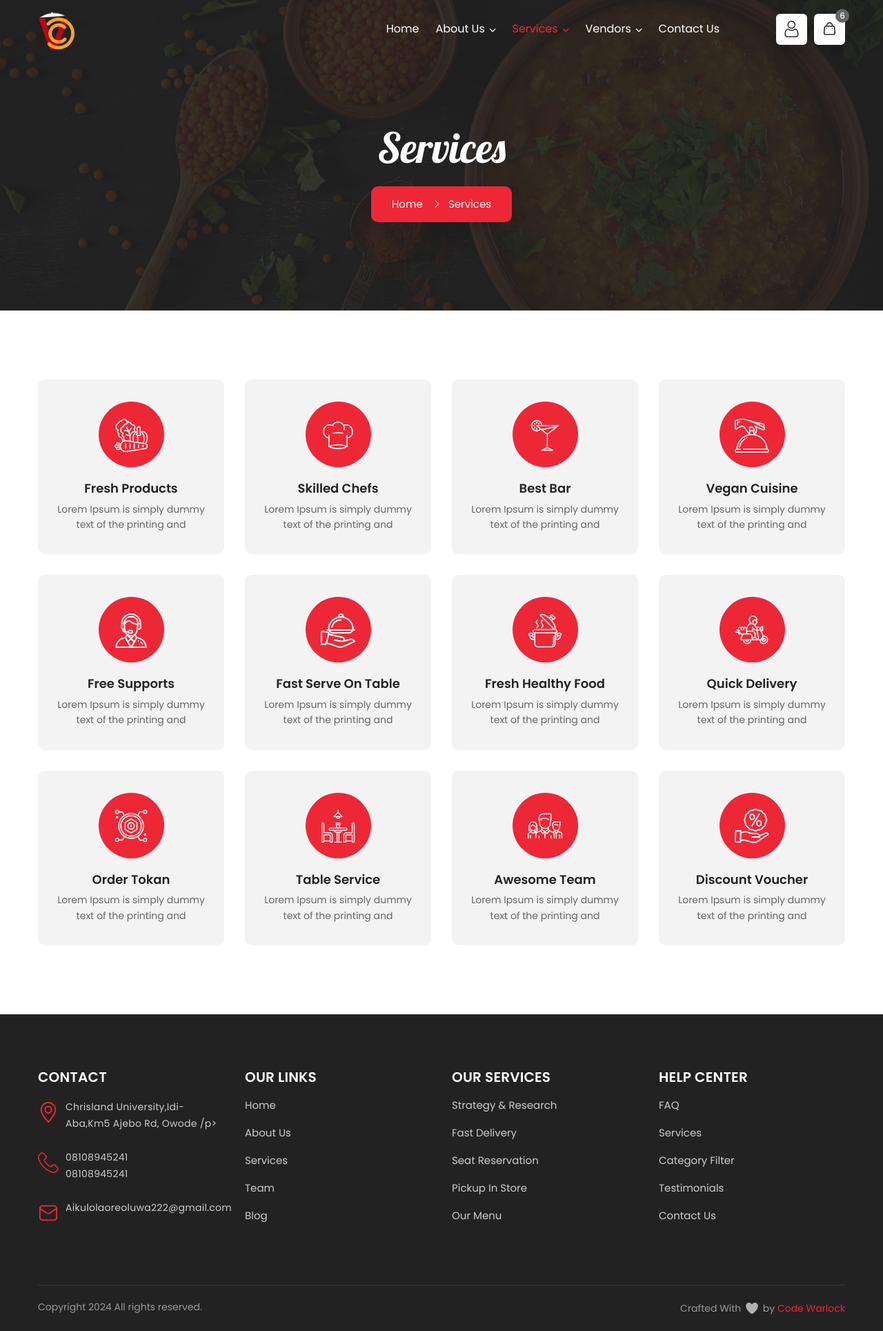
After one commit to Orelo-Carterr/VendorConnect, a Django app: page /services/ in a window 1280 px wide. The commit adds this page. Shown: the whole page at 69% size. Run offline with Django 5.2, Linux system fonts and the light colour scheme; some libraries are stand-ins or nearby versions; some web fonts are replaced.

Commit message:
Added Services

```diff
--- a/mainapp/templates/mainapp/includes/_footer.html
+++ b/mainapp/templates/mainapp/includes/_footer.html
@@ -9,17 +9,16 @@
                         <ul>
                             <li>
                                 <i class="flaticon-placeholder"></i>
-                                <p>1247/Plot No. 39, 15th Phase, Colony, Kkatpally, Hyderabad</p>
+                                <p>Chrisland University,Idi-Aba,Km5 Ajebo Rd, Owode /p>
                             </li>
                             <li>
                                 <i class="flaticon-telephone"></i>
-                                <p>+91 987-654-3210<br>
-                                    +91 123-456-7890</p>
+                                <p>08108945241<br>
+                                    08108945241</p>
                             </li>
                             <li>
                                 <i class="flaticon-email-1"></i>
-                                <p>info@example.com<br>
-                                info@example.com</p>
+                                <p>Aikulolaoreoluwa222@gmail.com <br></p>
                             </li>
                         </ul>
                     </div>
@@ -30,7 +29,7 @@
                         <ul>
                             <li><a href="{% url "index" %}"><span>Home</span></a></li>
                             <li><a href="{% url "about" %}"><span>About Us</span></a></li>
-                            <li><a href="services.html"><span>Services</span></a></li>
+                            <li><a href="{% url "services" %}"><span>Services</span></a></li>
                             <li><a href="{% url "team" %}"><span>Team</span></a></li>
                             <li><a href="blog-standard.html"><span>Blog</span></a></li>
                         </ul>
@@ -53,7 +52,7 @@
                         <h5 class="footer-title">Help Center</h5>
                         <ul>
                             <li><a href="{% url "faq" %}"><span>FAQ</span></a></li>
-                            <li><a href="shop-style-1.html"><span>Shop</span></a></li>
+                            <li><a href="{% url "services" %}"><span>Services</span></a></li>
                             <li><a href="shop-style-2.html"><span>Category Filter</span></a></li>
                             <li><a href="{% url "testimonial" %}"><span>Testimonials</span></a></li>
                             <li><a href="{% url "contact" %}"><span>Contact Us</span></a></li>
@@ -79,3 +78,9 @@
     <img class="bg1 dz-move" src="{% static "images/background/pic5.png" %}" alt="/">
     <img class="bg2 dz-move" src="{% static "images/background/pic6.png" %}" alt="/">
 </footer>
+
+<div class="scroltop-progress scroltop-primary">
+    <svg width="100%" height="100%" viewBox="-1 -1 102 102">
+        <path d="M50,1 a49,49 0 0,1 0,98 a49,49 0 0,1 0,-98"/>
+    </svg>
+</div>
--- a/mainapp/templates/mainapp/includes/_header.html
+++ b/mainapp/templates/mainapp/includes/_header.html
@@ -7,8 +7,8 @@
 
                 <!-- Website Logo -->
                 <div class="logo-header mostion">
-                    <a href="{% url "index" %}" class="anim-logo"><img src="{% static "images/logo.png" %}" alt="/"></a>
-                    <a href="{% url "index" %}" class="anim-logo-white"><img src="{% static "images/logo2.png" %}" alt="/"></a>
+                    <a href="{% url "index" %}" class="anim-logo"><img src="{% static "images/VendorConnect.png" %}" alt="/"></a>
+                    <a href="{% url "index" %}" class="anim-logo-white"><img src="{% static "images/VendorConnect.png" %}" alt="/"></a>
                 </div>
 
                 <!-- Nav Toggle Button -->
@@ -93,7 +93,7 @@
                 <!-- Header Nav -->
                 <div class="header-nav navbar-collapse collapse justify-content-end" id="navbarNavDropdown">
                     <div class="logo-header">
-                        <a href="{% url "index" %}" class="anim-logo"><img src="{% static "images/logo.png" %}" alt="/"></a>
+                        <a href="{% url "index" %}" class="anim-logo"><img src="{% static "images/VendorConnect.png" %}" alt="/"></a>
                     </div>
                     <ul class="nav navbar-nav navbar white">
                         <li ><a href="{% url "index" %}">Home</a>
@@ -107,7 +107,7 @@
                                     </ul>
                                 </li>
                         </li>
-                        <li class="sub-menu-down"><a href="javascript:void(0);">Shop</a>
+                        <li class="sub-menu-down"><a href="{% url "services" %}">Services</a>
                             <ul class="sub-menu">
                                 <li><a href="shop-style-1.html">Shop Style 1</a></li>
                                 <li><a href="shop-style-2.html">Shop Style 2</a></li>
@@ -122,34 +122,34 @@
                             <ul class="mega-menu">
                                 <li> <a href="javascript:;">Adonai Kitchen</a>
                                     <ul>
-                                        <li><a href="blog-grid-2.html">Blog Grid 2</a></li>
-                                        <li><a href="blog-grid-3.html">Blog Grid 3</a></li>
-                                        <li><a href="blog-grid-left-sidebar.html">Blog Grid Left Sidebar</a></li>
-                                        <li><a href="blog-grid-right-sidebar.html">Blog Grid Right Sidebar</a></li>
+                                        <li><a href="blog-grid-2.html">Drinks</a></li>
+                                        <li><a href="blog-grid-3.html">Soups and Swallow</a></li>
+                                        <li><a href="blog-grid-left-sidebar.html">Snacks</a></li>
+                                        <li><a href="blog-grid-right-sidebar.html">Dishes</a></li>
                                     </ul>
                                 </li>
                                 <li> <a href="javascript:;">Blossom Kitchen</a>
                                     <ul>
-                                        <li><a href="blog-list.html">Blog List</a></li>
-                                        <li><a href="blog-list-left-sidebar.html">Blog List Left Sidebar</a></li>
-                                        <li><a href="blog-list-right-sidebar.html">Blog List Right Sidebar</a></li>
-                                        <li><a href="blog-both-sidebar.html">Blog Both Sidebar</a></li>
+                                        <li><a href="blog-list.html">Drinks</a></li>
+                                        <li><a href="blog-list-left-sidebar.html">Soups and Swallow</a></li>
+                                        <li><a href="blog-list-right-sidebar.html">Snacks</a></li>
+                                        <li><a href="blog-both-sidebar.html">Proteins and Dishes</a></li>
                                     </ul>
                                 </li>
                                 <li> <a href="javascript:;">Hot and Spicy Kitchen</a>
                                     <ul>
-                                        <li><a href="blog-standard.html">Blog Detail</a></li>
-                                        <li><a href="blog-open-gutenberg.html">Blog Open Gutenberg</a></li>
-                                        <li><a href="blog-detail-left-sidebar.html">Blog Details Left Sidebar</a></li>
-                                        <li><a href="blog-detail-right-sidebar.html">Blog Details Right Sidebar</a></li>
+                                        <li><a href="blog-standard.html">Bread and Snacks</a></li>
+                                        <li><a href="blog-open-gutenberg.html">Drinks</a></li>
+                                        <li><a href="blog-detail-left-sidebar.html">Shawarma</a></li>
+                                        <li><a href="blog-detail-right-sidebar.html">Finger foods</a></li>
                                     </ul>
                                 </li>
                                 <li> <a href="javascript:;">Deli Buds Kitchen</a>
                                     <ul>
-                                        <li><a href="blog-grid-3-masonary.html">Blog Grid 3 Masonry</a></li>
-                                        <li><a href="blog-grid-4-masonary.html">Blog Grid 4 Masonry</a></li>
-                                        <li><a href="blog-wide-list-sidebar.html">Blog Wide List Sidebar</a></li>
-                                        <li><a href="blog-wide-grid-sidebar.html">Blog Wide Grid Sidebar</a></li>
+                                        <li><a href="blog-grid-3-masonary.html">Smoothies</a></li>
+                                        <li><a href="blog-grid-4-masonary.html">Shawarma and Finger foods</a></li>
+                                        <li><a href="blog-wide-list-sidebar.html">Catfish</a></li>
+                                        <li><a href="blog-wide-grid-sidebar.html">Suya and Asun</a></li>
                                     </ul>
                                 </li>
 
--- a/mainapp/templates/mainapp/index.html
+++ b/mainapp/templates/mainapp/index.html
@@ -31,8 +31,8 @@
                             <div class="row align-items-center">
                                 <div class="col-xl-6 col-lg-7 col-md-7">
                                     <div class="banner-content">
-                                        <h1 class="title wow fadeInUp" data-wow-delay="0.2s">The Number <span class="text-primary">#1</span> Choice Your Hunger Solution</h1>
-                                        <p class="wow fadeInUp" data-wow-delay="0.4s">Lorem Ipsum is simply dummy text of the printing and typesetting industry. Lorem Ipsum has been the industry's standard dummy text ever since the 1500s,</p>
+                                        <h1 class="title wow fadeInUp" data-wow-delay="0.2s">The Number <span class="text-primary">#1</span> World of Flavors on Campus</h1>
+                                        <p class="wow fadeInUp" data-wow-delay="0.4s">Connecting you to the best vendors, meals, and deals, all in one place.</p>
 
                                         <div class="banner-btn d-flex align-items-center wow fadeInUp" data-wow-delay="0.6s">
                                             <a href="contact-us.html" class="btn btn-primary btn-md shadow-primary m-r30 btn-hover-3"><span class="btn-text" data-text="Book a Table">Book a Table</span></a>
--- /dev/null
+++ b/mainapp/templates/mainapp/services.html
@@ -0,0 +1,215 @@
+{% extends "base.html" %}
+{% load static %}
+
+
+    {%block title %}
+        VendorConnect | Streamlined Campus Dining Solutions
+    {% endblock %}
+    {% block styles %}
+        {% include 'mainapp/includes/_links.html' %}
+    {% endblock styles %}
+
+{% block content %}
+    {% include 'mainapp/includes/_mainloader.html' %}
+    <div class="page-wraper">
+
+        <!-- Header -->
+		{% include 'mainapp/includes/_header.html' %}
+        <!-- Header -->
+	<div class="page-content bg-white">
+		<!-- Banner  -->
+		<div class="dz-bnr-inr style-1 text-center bg-parallax" style="background-image:url('assets/images/banner/bnr1.jpg'); background-size:cover; background-position:center;">
+			<div class="container">
+				<div class="dz-bnr-inr-entry">
+					<h1>Services</h1>
+					<!-- Breadcrumb Row -->
+					<nav aria-label="breadcrumb" class="breadcrumb-row">
+						<ul class="breadcrumb">
+							<li class="breadcrumb-item"><a href="index.html">Home</a></li>
+							<li class="breadcrumb-item active" aria-current="page">Services</li>
+						</ul>
+					</nav>
+					<!-- Breadcrumb Row End -->
+				</div>
+			</div>
+		</div>
+		<!-- Banner End -->
+
+		<!-- Service Section -->
+		<section class="content-inner">
+			<div class="container">
+				<div class="row">
+					<div class="col-lg-3 col-sm-6 m-b30">
+						<div class="icon-bx-wraper style-3">
+							<div class="icon-bx">
+								<div class="icon-cell">
+									<i class="flaticon-vegetable"></i>
+								</div>
+							</div>
+							<div class="icon-content">
+								<h5 class="title"><a href="service-detail.html">Fresh Products</a></h5>
+								<p>Lorem Ipsum is simply dummy text of the printing and </p>
+							</div>
+						</div>
+					</div>
+					<div class="col-lg-3 col-sm-6 m-b30">
+						<div class="icon-bx-wraper style-3">
+							<div class="icon-bx">
+								<div class="icon-cell">
+									<i class="flaticon-chef-hat"></i>
+								</div>
+							</div>
+							<div class="icon-content">
+								<h5 class="title"><a href="service-detail.html">Skilled Chefs</a></h5>
+								<p>Lorem Ipsum is simply dummy text of the printing and </p>
+							</div>
+						</div>
+					</div>
+					<div class="col-lg-3 col-sm-6 m-b30">
+						<div class="icon-bx-wraper style-3">
+							<div class="icon-bx">
+								<div class="icon-cell">
+									<i class="flaticon-cocktail"></i>
+								</div>
+							</div>
+							<div class="icon-content">
+								<h5 class="title"><a href="service-detail.html">Best Bar</a></h5>
+								<p>Lorem Ipsum is simply dummy text of the printing and </p>
+							</div>
+						</div>
+					</div>
+					<div class="col-lg-3 col-sm-6 m-b30">
+						<div class="icon-bx-wraper style-3">
+							<div class="icon-bx">
+								<div class="icon-cell">
+									<i class="flaticon-cuisine"></i>
+								</div>
+							</div>
+							<div class="icon-content">
+								<h5 class="title"><a href="service-detail.html">Vegan Cuisine</a></h5>
+								<p>Lorem Ipsum is simply dummy text of the printing and </p>
+							</div>
+						</div>
+					</div>
+					<div class="col-lg-3 col-sm-6 m-b30">
+						<div class="icon-bx-wraper style-3">
+							<div class="icon-bx">
+								<div class="icon-cell">
+									<i class="flaticon-support"></i>
+								</div>
+							</div>
+							<div class="icon-content">
+								<h5 class="title"><a href="service-detail.html">Free Supports</a></h5>
+								<p>Lorem Ipsum is simply dummy text of the printing and </p>
+							</div>
+						</div>
+					</div>
+					<div class="col-lg-3 col-sm-6 m-b30">
+						<div class="icon-bx-wraper style-3">
+							<div class="icon-bx">
+								<div class="icon-cell">
+									<i class="flaticon-room-service"></i>
+								</div>
+							</div>
+							<div class="icon-content">
+								<h5 class="title"><a href="service-detail.html">Fast Serve On Table</a></h5>
+								<p>Lorem Ipsum is simply dummy text of the printing and </p>
+							</div>
+						</div>
+					</div>
+					<div class="col-lg-3 col-sm-6 m-b30">
+						<div class="icon-bx-wraper style-3">
+							<div class="icon-bx">
+								<div class="icon-cell">
+									<i class="flaticon-pot"></i>
+								</div>
+							</div>
+							<div class="icon-content">
+								<h5 class="title"><a href="service-detail.html">Fresh Healthy Food</a></h5>
+								<p>Lorem Ipsum is simply dummy text of the printing and </p>
+							</div>
+						</div>
+					</div>
+					<div class="col-lg-3 col-sm-6 m-b30">
+						<div class="icon-bx-wraper style-3">
+							<div class="icon-bx">
+								<div class="icon-cell">
+									<i class="flaticon-fast-delivery"></i>
+								</div>
+							</div>
+							<div class="icon-content">
+								<h5 class="title"><a href="service-detail.html">Quick Delivery</a></h5>
+								<p>Lorem Ipsum is simply dummy text of the printing and </p>
+							</div>
+						</div>
+					</div>
+					<div class="col-lg-3 col-sm-6 m-b30">
+						<div class="icon-bx-wraper style-3">
+							<div class="icon-bx">
+								<div class="icon-cell">
+									<i class="flaticon-token"></i>
+								</div>
+							</div>
+							<div class="icon-content">
+								<h5 class="title"><a href="service-detail.html">Order Tokan</a></h5>
+								<p>Lorem Ipsum is simply dummy text of the printing and </p>
+							</div>
+						</div>
+					</div>
+					<div class="col-lg-3 col-sm-6 m-b30">
+						<div class="icon-bx-wraper style-3">
+							<div class="icon-bx">
+								<div class="icon-cell">
+									<i class="flaticon-furniture"></i>
+								</div>
+							</div>
+							<div class="icon-content">
+								<h5 class="title"><a href="service-detail.html">Table Service</a></h5>
+								<p>Lorem Ipsum is simply dummy text of the printing and </p>
+							</div>
+						</div>
+					</div>
+					<div class="col-lg-3 col-sm-6 m-b30">
+						<div class="icon-bx-wraper style-3">
+							<div class="icon-bx">
+								<div class="icon-cell">
+									<i class="flaticon-team"></i>
+								</div>
+							</div>
+							<div class="icon-content">
+								<h5 class="title"><a href="service-detail.html">Awesome Team</a></h5>
+								<p>Lorem Ipsum is simply dummy text of the printing and </p>
+							</div>
+						</div>
+					</div>
+					<div class="col-lg-3 col-sm-6 m-b30">
+						<div class="icon-bx-wraper style-3">
+							<div class="icon-bx">
+								<div class="icon-cell">
+									<i class="flaticon-offer"></i>
+								</div>
+							</div>
+							<div class="icon-content">
+								<h5 class="title"><a href="service-detail.html">Discount Voucher</a></h5>
+								<p>Lorem Ipsum is simply dummy text of the printing and </p>
+							</div>
+						</div>
+					</div>
+				</div>
+			</div>
+		</section>
+		<!-- Service Section -->
+
+	</div>
+  <!--Footer-->
+  {% include 'mainapp/includes/_footer.html' %}
+
+
+  {% endblock content %}
+
+  {% block scripts %}
+	  {% include 'mainapp/includes/_scripts.html' %}
+  {% endblock scripts %}
+
+
+  </html>
--- a/mainapp/urls.py
+++ b/mainapp/urls.py
@@ -9,6 +9,7 @@ urlpatterns = [
     path('team/', views.team, name='team'),
     path('testimonial/', views.testimonial, name='testimonial'),
     path('contact/', views.contact, name='contact'),
+    path('services/', views.services, name='services'),
 
 
 ]
--- a/mainapp/views.py
+++ b/mainapp/views.py
@@ -57,3 +57,11 @@ def contact(request):
         "link": "index"
     }
     return render(request, 'mainapp/contact-us.html', context)
+
+def services(request):
+    context = {
+        "title": "Our Services",
+        "crumb_to": "Home",
+        "link": "index"
+    }
+    return render(request, 'mainapp/services.html', context)
--- a/templates/footer.html
+++ b/templates/footer.html
@@ -39,7 +39,7 @@
                             <ul>
                                 <li><a href="{% url "index" %}">Home</a></li>
                                 <li><a href="{% url "about" %}">About Us</a></li>
-                                <li><a href="services.html">Services</a></li>
+                                <li><a href="{% url "services" %}">Services</a></li>
                                 <li><a href="{% url "team" %}">Team</a></li>
                             </ul>
                         </div>
@@ -49,7 +49,7 @@
                         <div class="footer-menu wow fadeInUp" data-wow-delay="0.4s">
                             <ul>
                                 <li><a href="{% url "faq" %}">FAQ</a></li>
-                                <li><a href="shop-style-1.html">Shop</a></li>
+                                <li><a href="{% url "services" %}">Services</a></li>
                                 <li><a href="shop-style-2.html">Category Filter</a></li>
                                 <li><a href="{% url "testimonial" %}">Testimonials</a></li>
                                 <li><a href="{% url "contact" %}">Contact Us</a></li>
```
Also changed, not shown: templates/header.html (+17 -17 lines).
